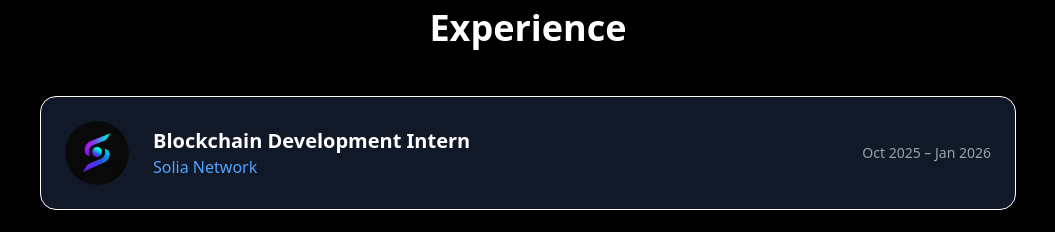
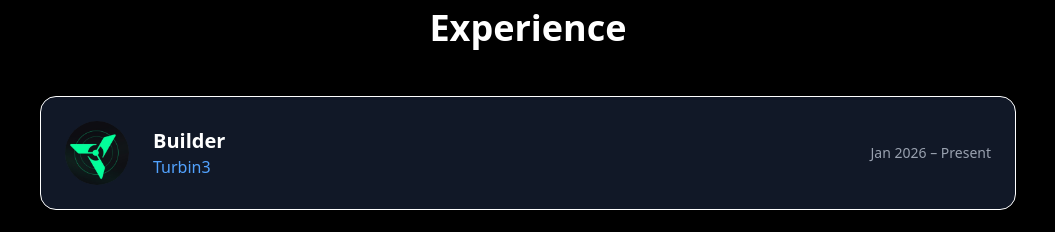
Before and after one commit to Abhishek-singh88/portfolio, a Next.js app: page / in a window 1280 px wide. Shown: the part 1380-1612 px from the top of the page, without its empty margins (112-1167 px from the left). Built offline with nearby package versions, Linux system fonts and the light colour scheme.

Commit message:
updating exp

```diff
--- a/src/data/experience.ts
+++ b/src/data/experience.ts
@@ -6,6 +6,12 @@ export interface Experience {
 }
 
 export const experiences: Experience[] = [
+    {
+    company: "Turbin3",
+    role: "Builder",
+    logo: "/turbin3.jpg",
+    duration: "Jan 2026 – Present",
+  },
   {
     company: "Solia Network",
     role: "Blockchain Development Intern",
```
